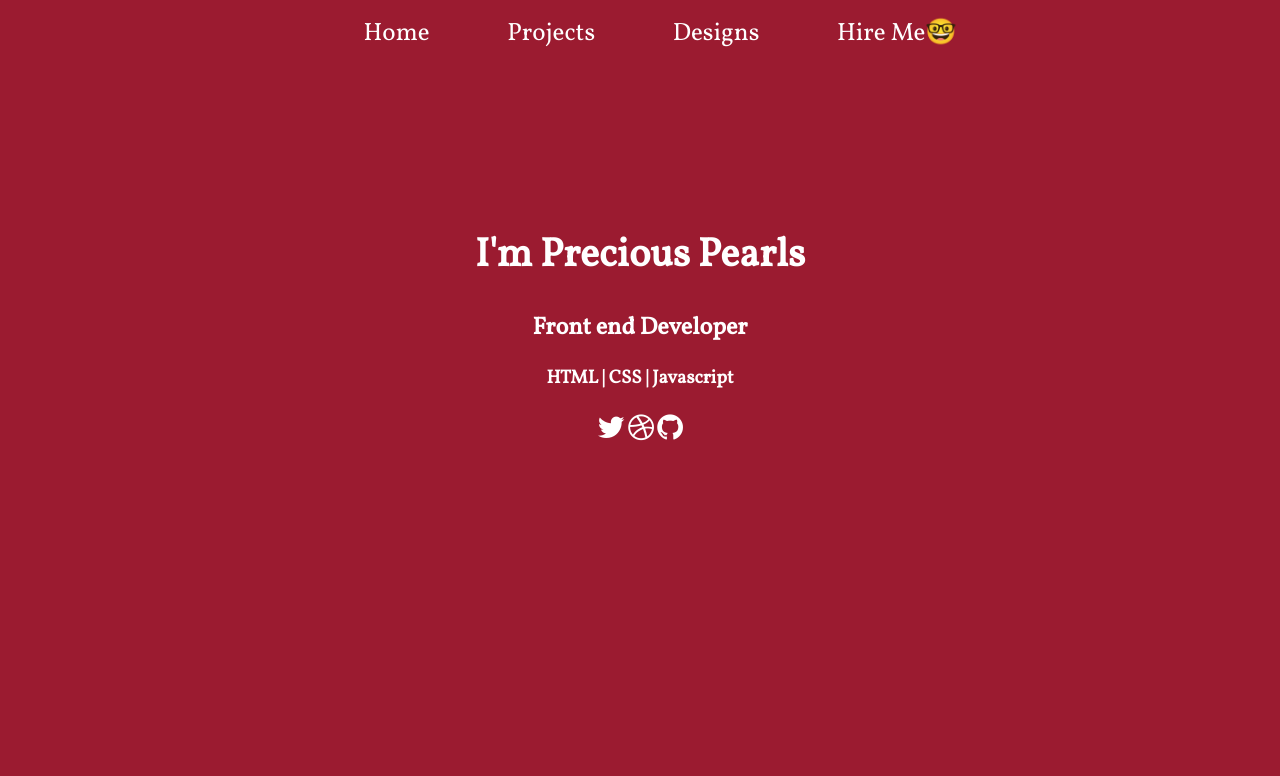
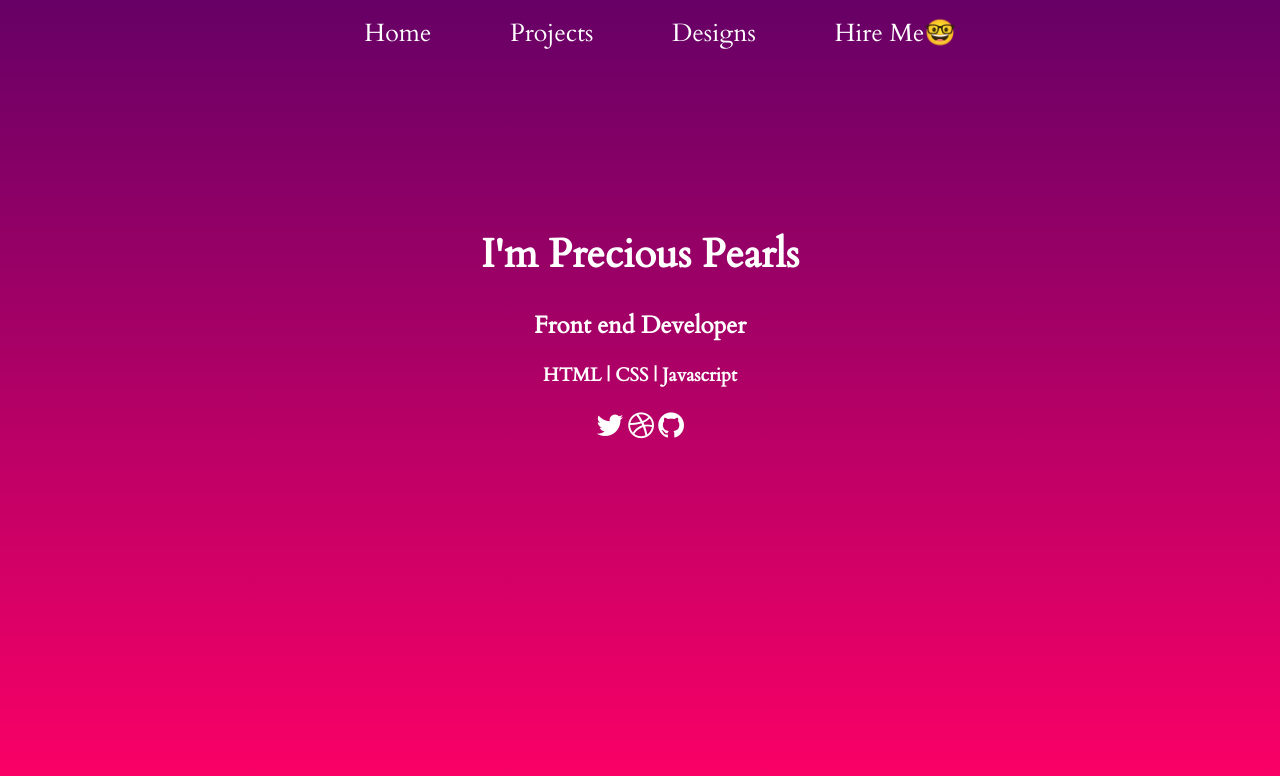
Before and after one commit to Preciouspearl-code/svelte-homepage-project, a website: page index.html in a window 1280 px wide. Drawn offline with Linux system fonts and the light colour scheme.

Commit message:
1 file modified

```diff
--- a/index.html
+++ b/index.html
@@ -1,15 +1,19 @@
 <!DOCTYPE html>
 <html>
   <head>
-	  <title>HOME PAGE PROJECT</title>
+    <title>HOME PAGE PROJECT</title>
     <link rel="stylesheet" href="https://cdnjs.cloudflare.com/ajax/libs/font-awesome/4.7.0/css/font-awesome.min.css">
-    <link href="https://fonts.googleapis.com/css2?family=Vollkorn&display=swap" rel="stylesheet">
+    <link href="https://fonts.googleapis.com/css2?family=Cardo&display=swap" rel="stylesheet">
     <style>
         body{
           margin:0px;
-          background:#9B1B30;
+          background: linear-gradient(to bottom, #660066 0%, #ff0066 100%);
+          height: 100%;
+          margin: 0;
+          background-repeat: no-repeat;
+          background-attachment: fixed;
           color:white;
-          font-family: 'Vollkorn', serif;
+          font-family: 'Cardo', serif;
         }
         ul{
           list-style-type: none;
@@ -36,7 +40,7 @@
           border-width: 1px;
           border-radius:10px;
           background-color:white;
-          color: #990000;
+          color: #ff0066;
         }
         h1{
           font-size:40px;
```
